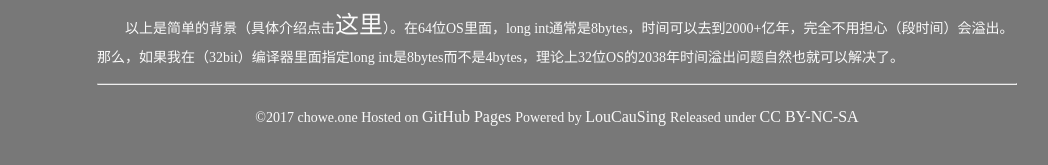
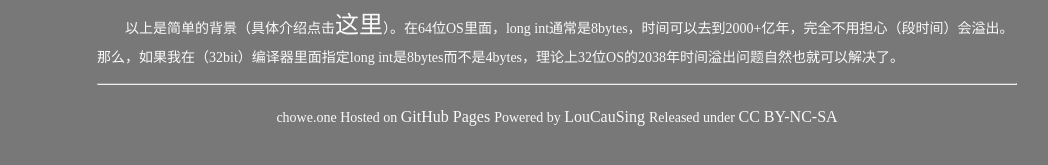
Before and after one commit to Chowe911/Chowe911.github.io, a Jekyll site: the page built from _posts/2018-01-27-y2038.md, in a window 1280 px wide. Shown: the part 189-354 px from the top of the page, without its empty margins (83-1131 px from the left). Built offline with Jekyll 4.4.1, drawn with Linux system fonts in a browser that asks for light colours.

Commit message:
footer
Signed-off-by: Chowe <id@chowe.one>

```diff
--- a/_includes/footer.html
+++ b/_includes/footer.html
@@ -2,7 +2,7 @@
     <br />
     <hr />
     <br />
-    &copy;2017 chowe.one Hosted on <a href="https://pages.github.com/" target="_blank" style="font-size:16px;"> GitHub Pages </a> Powered by <a href="https://github.com/Chowe911/chowe.github.io/" target="_blank" style="font-size:16px;"> LouCauSing </a> Released under <a rel="license" href="http://creativecommons.org/licenses/by-nc-sa/4.0/" target="_blank" style="font-size:16px;">CC BY-NC-SA</a>
+    chowe.one Hosted on <a href="https://pages.github.com/" target="_blank" style="font-size:16px;"> GitHub Pages </a> Powered by <a href="https://github.com/Chowe911/chowe.github.io/" target="_blank" style="font-size:16px;"> LouCauSing </a> Released under <a rel="license" href="http://creativecommons.org/licenses/by-nc-sa/4.0/" target="_blank" style="font-size:16px;">CC BY-NC-SA</a>
     <br />
     <br />
 </div>
```
